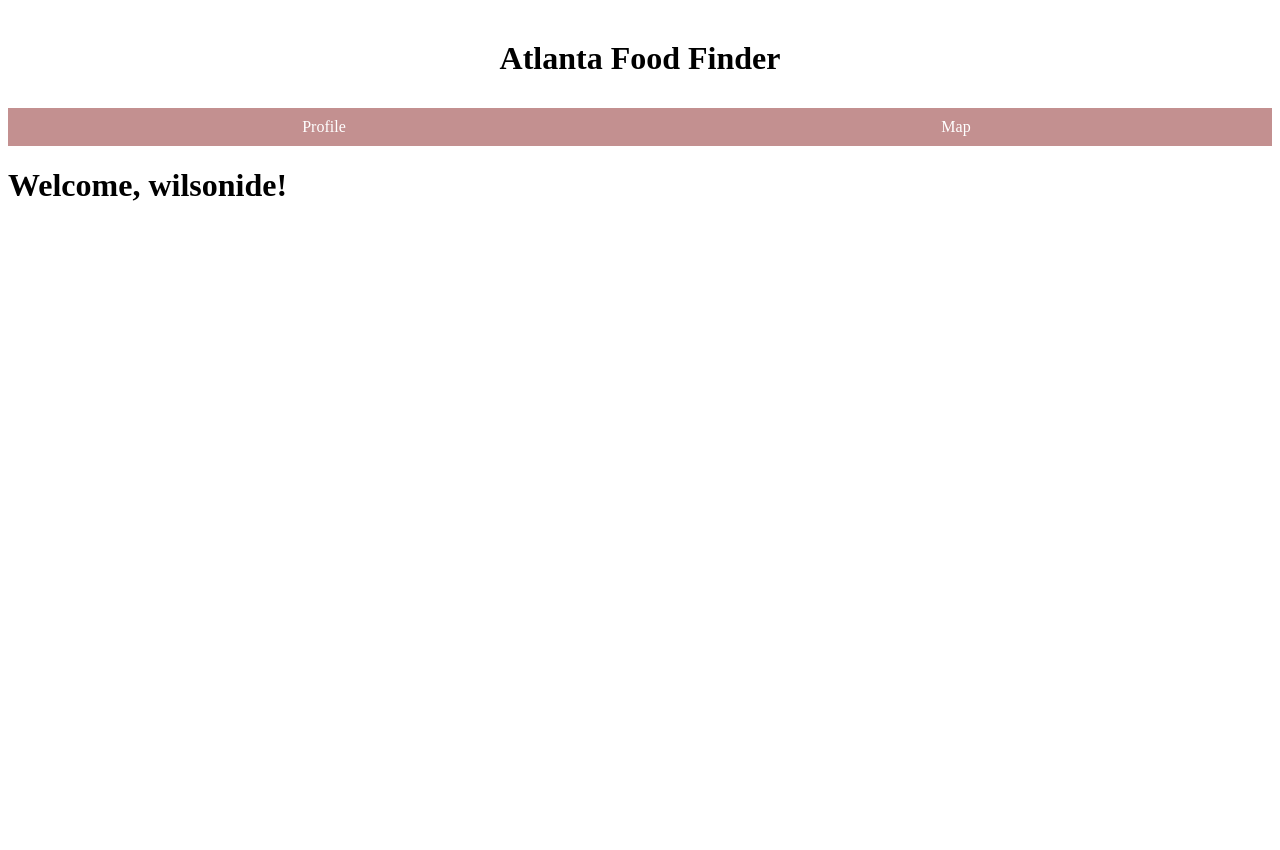
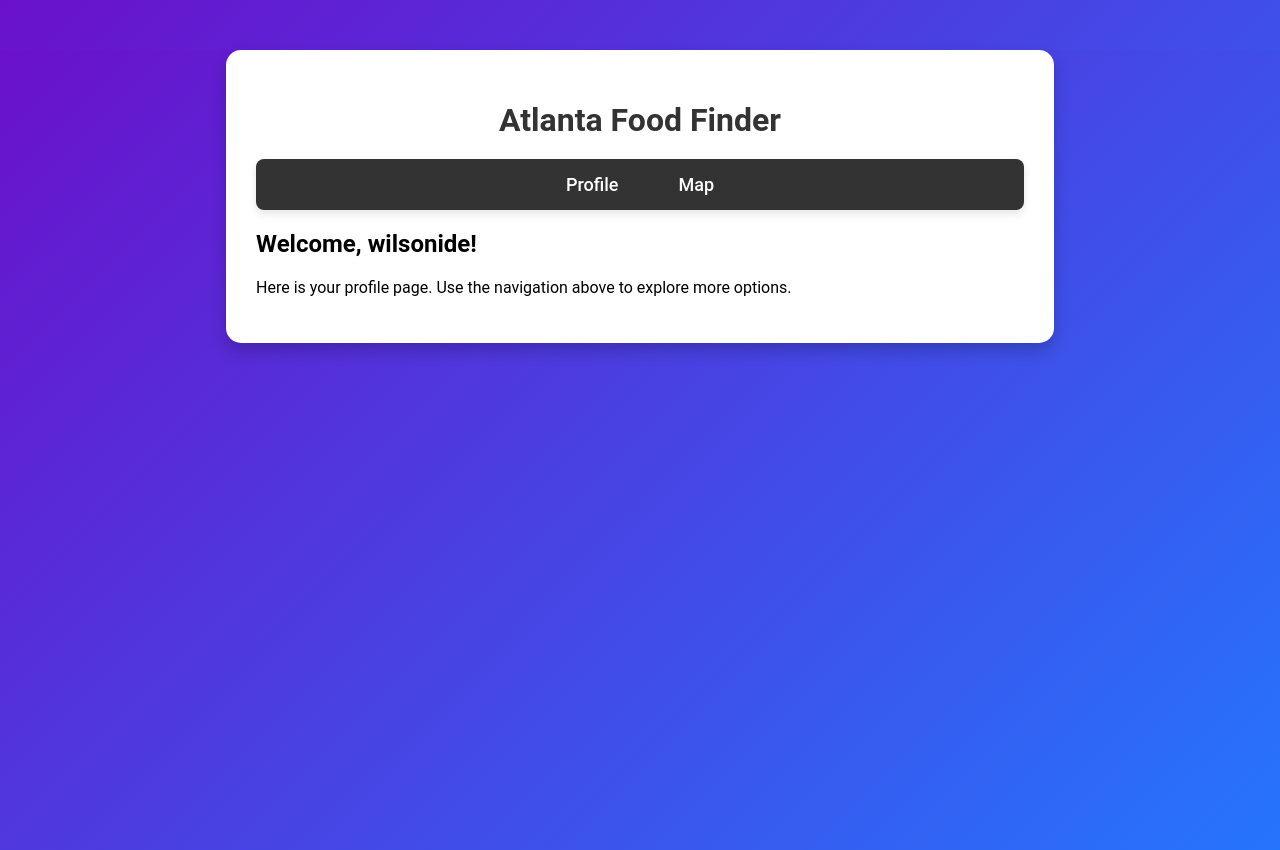
Before and after one commit to Connor5190/CS2340-Project-1, a Django app: page /profile/ in a window 1280 px wide. Before the commit the page ends 201 px from the top, so only its background shows below. Run offline with Django 5.2, Linux system fonts and the light colour scheme; a user stored in the database is signed in.

Commit message:
Connor's design changes and my infowindow popup for users position

```diff
--- a/Restaurant_Search/templates/Restaurant_Search/profile.html
+++ b/Restaurant_Search/templates/Restaurant_Search/profile.html
@@ -2,24 +2,85 @@
 <html lang="en">
 <head>
     <meta charset="UTF-8">
-    <title> {{ user.username }}'s Profile </title>
+    <meta name="viewport" content="width=device-width, initial-scale=1.0">
+    <title>{{ user.username }}'s Profile</title>
 
     <!-- Load static files -->
     {% load static %}
 
-    <!-- Link to CSS file -->
-    <link rel="stylesheet" type="text/css" href="{% static 'css/profile_styles.css' %}">
+    <!-- Embedded CSS -->
+    <style>
+        /* General Page Style */
+        body, html {
+            margin: 0;
+            padding: 0;
+            font-family: 'Roboto', sans-serif;
+            background: linear-gradient(135deg, #6A11CB, #2575FC); /* Gradient Background */
+            height: 100%;
+        }
+
+        .container {
+            width: 60%; /* Reduced width */
+            max-width: 1000px; /* Limit maximum width */
+            margin: 50px auto; /* Center the container */
+            background: white;
+            padding: 30px;
+            border-radius: 15px;
+            box-shadow: 0 8px 16px rgba(0, 0, 0, 0.2); /* Shadow for depth */
+        }
+
+        /* Header and Navigation */
+        .header h1 {
+            text-align: center;
+            font-weight: 700;
+            margin-bottom: 20px;
+            color: #333;
+        }
+
+        .navbar {
+            display: flex;
+            justify-content: center;
+            background-color: #333;
+            border-radius: 8px;
+            box-shadow: 0 4px 8px rgba(0, 0, 0, 0.1);
+            margin-bottom: 20px;
+        }
+
+        .nav-link {
+            color: white;
+            padding: 15px 30px;
+            text-decoration: none;
+            font-size: 18px;
+            font-weight: 500;
+            transition: background-color 0.3s, color 0.3s;
+        }
+
+        .nav-link:hover {
+            background-color: #6A11CB; /* Matching theme color */
+            border-radius: 8px;
+        }
+
+        /* Removed Search and Filter Section */
+    </style>
 </head>
 <body>
-    <div id="title">
-        <h1>Atlanta Food Finder</h1>
+    <div class="container">
+        <!-- Header Section -->
+        <header class="header">
+            <h1>Atlanta Food Finder</h1>
+            <nav class="navbar">
+                <a href="{% url 'profile' %}" class="nav-link">Profile</a>
+                <a href="{% url 'map' %}" class="nav-link">Map</a>
+            </nav>
+        </header>
+
+        <!-- Removed Search Section -->
+
+        <!-- Content Section -->
+        <section>
+            <h2>Welcome, {{ user.username }}!</h2>
+            <p>Here is your profile page. Use the navigation above to explore more options.</p>
+        </section>
     </div>
-
-    <div id="menu">
-        <a href="{% url 'profile' %}" class="flex-item">Profile</a>
-        <a href="{% url 'map' %}" class="flex-item">Map</a>
-    </div>
-
-    <h1>Welcome, {{ user.username }}!</h1>
 </body>
 </html>
```
Also changed, not shown: Restaurant_Search/templates/Restaurant_Search/map.html (+69 -14 lines), db.sqlite3.
